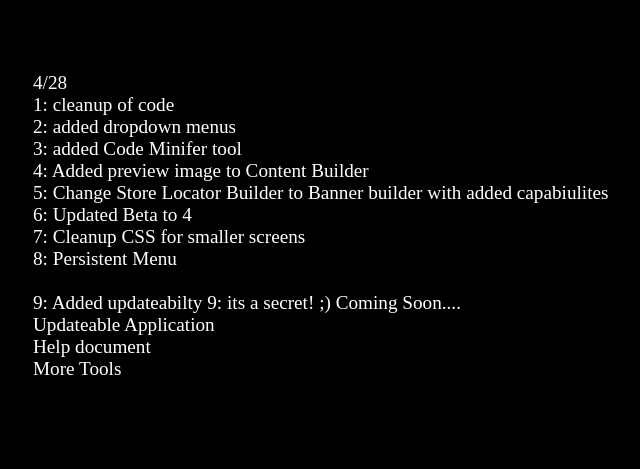
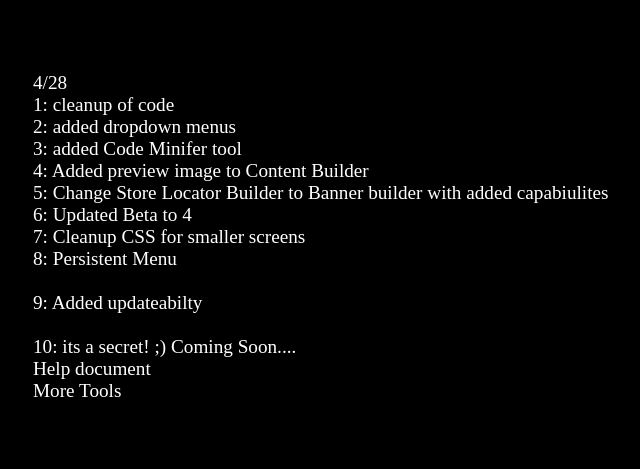
Before and after one commit to domricciardiphoto/Domcell-git, an Electron app: page app/release-notes.html in a window 1280 px wide. Shown: the whole page, without its empty margins (39-679 px from the left). Drawn offline with Linux system fonts and the light colour scheme.

Commit message:
added finishing code

```diff
--- a/app/release-notes.html
+++ b/app/release-notes.html
@@ -25,12 +25,10 @@
   6: Updated Beta to 4<br>
   7: Cleanup CSS for smaller screens<br>
   8: Persistent Menu<br><br>
-  9: Added updateabilty
-
-  9: its a secret! ;)
+  9: Added updateabilty<br><br>
+  10: its a secret! ;)
 
   Coming Soon....<br>
-  Updateable Application<br>
   Help document<br>
   More Tools
 
--- a/package.json
+++ b/package.json
@@ -1,6 +1,6 @@
 {
   "name": "domcell",
-  "version": "2.0.2",
+  "version": "2.0.4",
   "description": "App for PCR Badges and Content",
   "main": "main.js",
   "scripts": {
```
Also changed, not shown: 1 other file.
